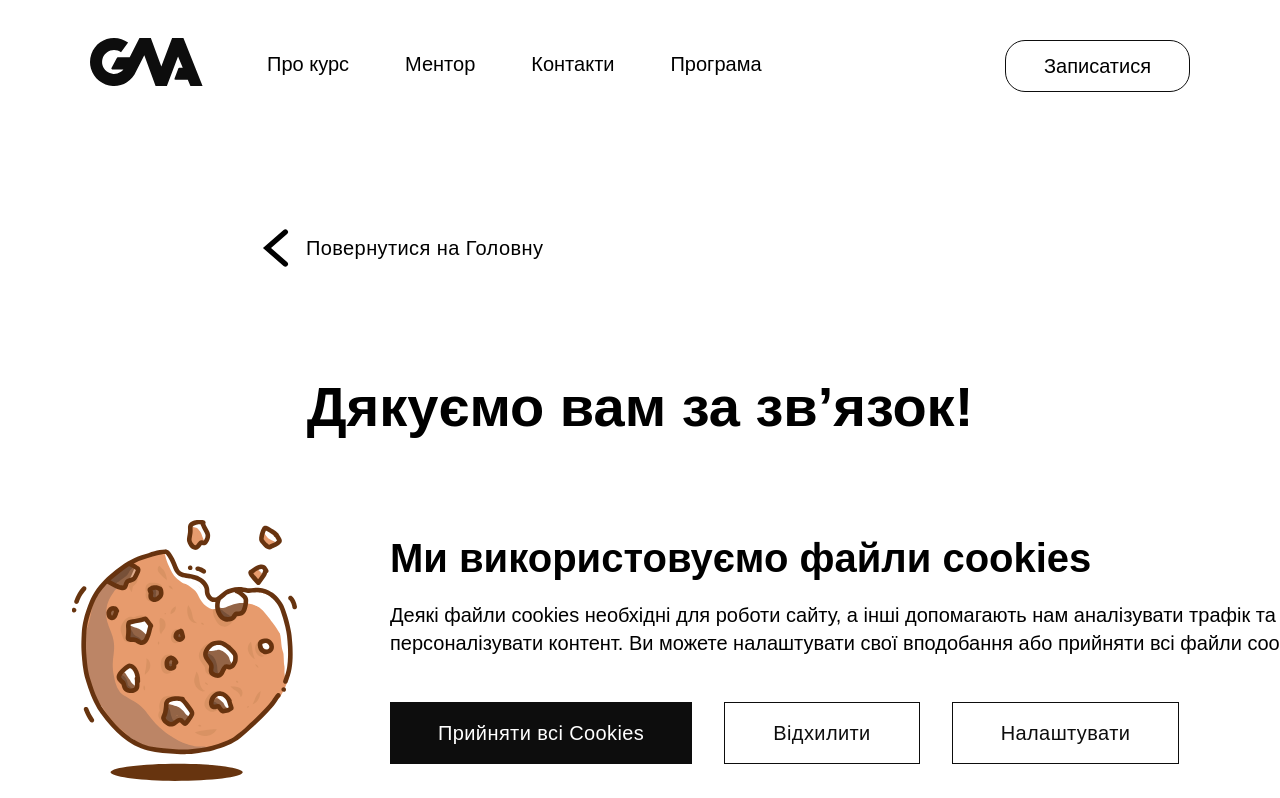
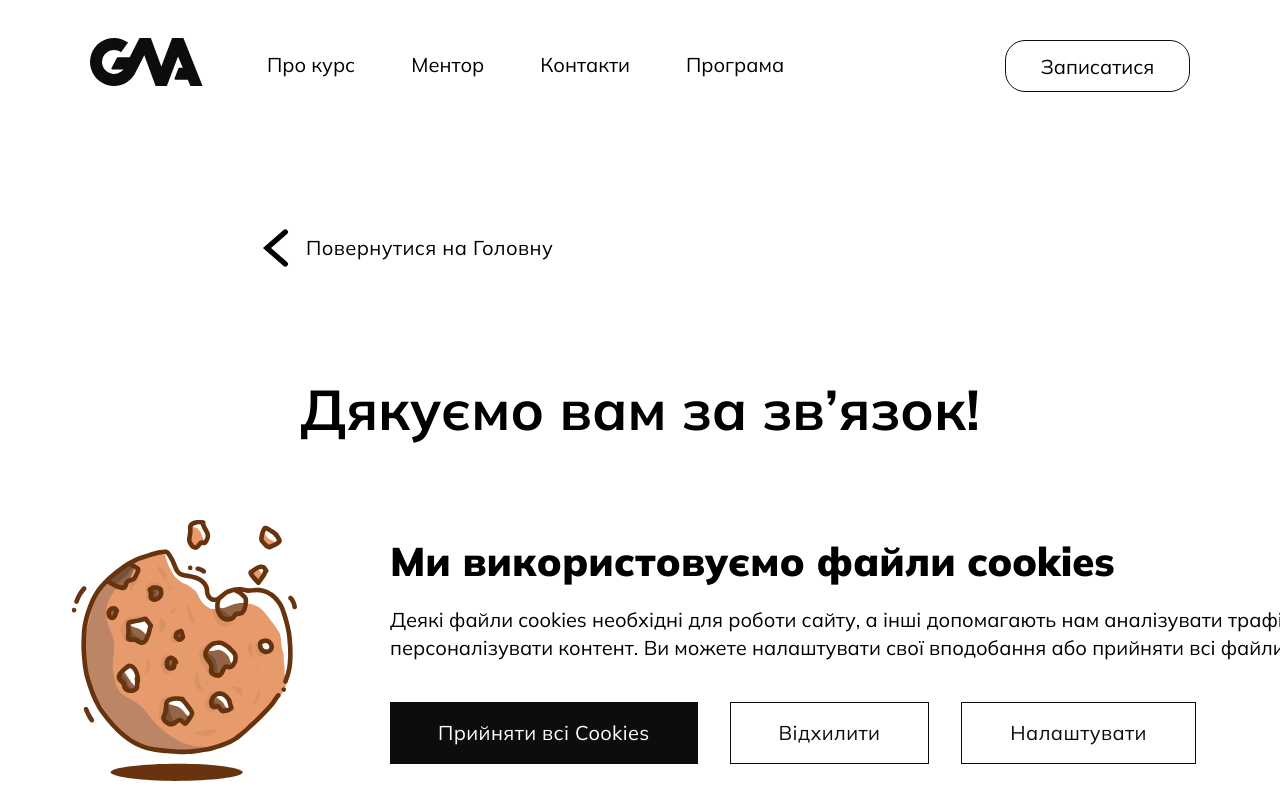
Before and after one commit to Maksymus333333/Growth_Marketing, a React (Create React App) app: page /thanks in a window 1280 px wide. Shown: the top 798 px of the page. Built offline with nearby package versions, Linux system fonts and the light colour scheme.

Commit message:
fixed sections size for 2k+

```diff
--- a/public/index.html
+++ b/public/index.html
@@ -3,6 +3,7 @@
   <head>
     <meta charset="utf-8" />
     <link rel="icon" href="%PUBLIC_URL%/Union.svg" />
+    <link rel="stylesheet" href="https://fonts.googleapis.com/css2?family=Mulish:wght@400;700;900&display=swap" />
     <meta name="viewport" content="width=device-width, initial-scale=1" />
     <meta name="theme-color" content="#000000" />
     <meta
--- a/src/App.tsx
+++ b/src/App.tsx
@@ -11,7 +11,7 @@ function App() {
         <CookieConsent />
         <Header />
         <AppRoutes />
-        <Footer/>
+        <Footer />
       </div>
     </BrowserRouter>
   );
--- a/src/modules/Conditions/styles/style.css
+++ b/src/modules/Conditions/styles/style.css
@@ -1,7 +1,7 @@
 .conditions-section-wrapper {
   padding: 0 160px 130px;
   display: flex;
-  justify-content: center;
+  justify-content: space-between;
   gap: 585px;
 }
 
--- a/src/modules/Proposition/index.tsx
+++ b/src/modules/Proposition/index.tsx
@@ -23,10 +23,7 @@ const listItems = [
 export const Proposition = (): JSX.Element => {
   return (
     <section className="proposition-section-wrapper">
-      <div className="left-side">
         <img src={DariaPimkina} className="daria-pimkina" alt="Daria Pimkina" />
-      </div>
-
       <div className="right-side">
         <h2 className="proposition-text">Що я пропоную?</h2>
         <div className="list-button-container">
--- a/src/modules/Proposition/styles/style.css
+++ b/src/modules/Proposition/styles/style.css
@@ -3,21 +3,17 @@
   gap: 32px;
   padding: 130px 160px;
   justify-content: center;
-  align-items: center;
+  align-items: end;
 }
-
-.left-side {
-  display: flex;
-  height: 712px;
-}
-
 .daria-pimkina {
-  padding: 53px 79px 0;
+  width: 100%;
+  height: 637px;
 }
 
 .right-side {
   display: flex;
   flex-direction: column;
+  width: 100%;
 }
 
 .list-button-container {
--- a/src/modules/ThanksForContact/index.tsx
+++ b/src/modules/ThanksForContact/index.tsx
@@ -3,9 +3,6 @@ import './styles/styles.css';
 import ChatBubbles from '../../assets/icons/chat-two-bubbles.svg';
 import LinkedInIcon from '../../assets/icons/linkedin-icon.svg';
 import TelegramIcon from '../../assets/icons/icons_telegram.svg';
-import FacebookIcon from '../../assets/icons/facebook-icon.svg';
-import InstagramIcon from '../../assets/icons/instagram-iocn.svg';
-import TikTokIcon from '../../assets/icons/tik-tok.svg';
 import { BackToHome } from './features/BackToMain';
 
 const socialLinks = [
@@ -14,9 +11,6 @@ const socialLinks = [
     icon: TelegramIcon,
     text: ['IT - Паросток - Волонтери', 'Заходи ІТ-Паросток'],
   },
-  { icon: FacebookIcon, text: 'Facebook' },
-  { icon: InstagramIcon, text: 'Instagram' },
-  { icon: TikTokIcon, text: 'TikTok' },
 ];
 
 export const ThanksForContact = () => {
--- a/src/modules/ThanksForContact/styles/styles.css
+++ b/src/modules/ThanksForContact/styles/styles.css
@@ -40,9 +40,10 @@
 
 .socials-items-container {
   display: flex;
-  width: 100%;
+  width: 678px;
+  gap: 52px;
   flex-direction: row;
-  justify-content: space-between;
+  justify-content: center;
   padding: 40px 52px;
   box-shadow: 0 4px 4px rgb(0 0 0 / 15%);
   border-radius: 32px;
@@ -53,6 +54,7 @@
   display: flex;
   flex-direction: column;
   gap: 32px;
+  align-items: center;
 }
 
 .linked-container {
```
Also changed, not shown: src/modules/Footer/index.tsx (+4 -7 lines), src/modules/Footer/styles/style.css (indentation only), src/pages/LandingPage/styles/styles.css (line endings or trailing spaces).
